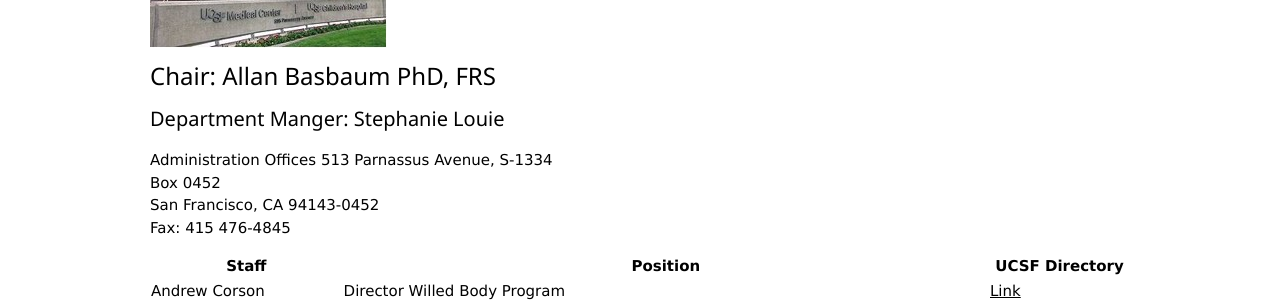
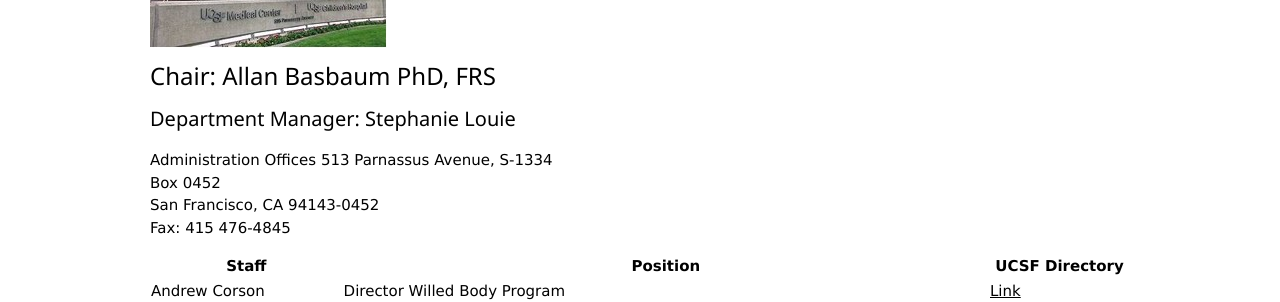
Before and after one commit to UCSF-Anatomy/anat-jekyll-2017, a Jekyll site: the page built from about.md, in a window 1280 px wide and 900 px high, scrolled down 502 px. Shown: the part 155-457 px from the top of the window. Built offline with Jekyll 4.4.1, drawn with Linux system fonts in a browser that asks for light colours; nearby versions of some CDN libraries.

Commit message:
Update about.md

```diff
--- a/about.md
+++ b/about.md
@@ -7,7 +7,7 @@ permalink: /about/
 
 ### Chair: Allan Basbaum PhD, FRS
 
-#### Department Manger: Stephanie Louie
+#### Department Manager: Stephanie Louie
 
 Administration Offices
 513 Parnassus Avenue, S-1334
@@ -78,7 +78,7 @@ Today the department performs research and teaching from the Parnassus and Missi
 
 [UCSF Shuttle Schedle "next bus"](https://www.nextbus.com/#!/ucsf)
 
-[S-1332 Conference Room](https://outlook.office365.com/owa/calendar/375786cfe4aa44149720b46efb52030a@ucsf.edu/1c83d640a9d7482c9e8b85b25344f5a53880951606359396543/calendar.html)
+[S-1332 Conference Room](https://outlook.office365.com/owa/calendar/375786cfe4aa44149720b46efb52030a@ucsf.edu/616cf72553b6439b8ba87a9879b0cc832608317398578249218/calendar.html)
 
 [UC Learning Center](http://learning.ucsf.edu/)<br>
 [Learning Ceneter Brochure download](../img/LC.pdf)
```
